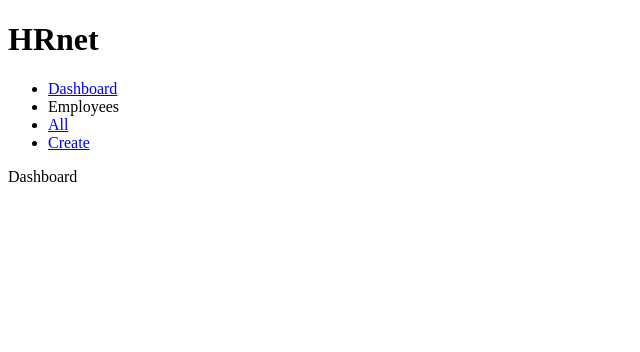
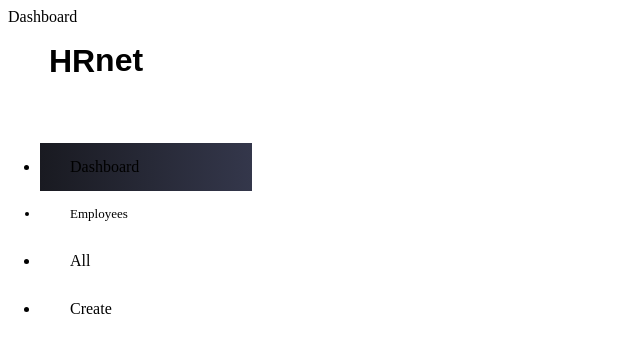
Before and after one commit to Loutani/dark-admin-dashboard, a React (Create React App) app: page / in a window 1280 px wide. Shown: the top 352 px of the page, without its empty margins (0-640 px from the left). Built offline with nearby package versions, Linux system fonts and the light colour scheme.

Commit message:
create Sidebar styles

```diff
--- a/src/components/SideBar/SideBar.js
+++ b/src/components/SideBar/SideBar.js
@@ -1,5 +1,7 @@
 import React from 'react'
 import { NavLink } from 'react-router-dom'
+
+import './sidebar.css'
 
 function SideBar() {
     return (
--- /dev/null
+++ b/src/components/SideBar/sidebar.css
@@ -0,0 +1,75 @@
+.sidebar {
+    width: 15%;
+    height: 100vh;
+    position: fixed;
+    top: 0px;
+    left: 0px;
+    background: var(--black-bg);
+}
+
+.sidebar .list {
+    padding-top: 20px;
+}
+
+.sidebar .logo {
+    height: 80px;
+    display: flex;
+    justify-content: center;
+    align-items: center;
+    color: var(--white-text);
+}
+
+.sidebar .logo .first-part {
+    color: var(--pink-text);
+    font-family: 'Poiret One', sans-serif;
+    font-weight: 700;
+    transition: all 0.3s linear;
+}
+
+.sidebar .logo:hover .first-part {
+    color: var(--white-text);
+}
+
+.sidebar .logo .second-part {
+    margin-top: -1px;
+    font-family: 'Poiret One', sans-serif;
+    transition: all 0.3s linear;
+    font-weight: 700;
+}
+
+.sidebar .logo:hover .second-part {
+    color: var(--pink-text);
+}
+
+.sidebar .list .devider-list-item {
+    padding: 15px 30px;
+    font-size: 13px;
+    color: var(--gray-text);
+}
+
+.sidebar .list .devider-list-item::selection {
+    background-color: transparent;
+}
+
+.sidebar .list .list-item a {
+    padding: 15px 30px;
+    display: inline-block;
+    width: 100%;
+    transition: all 0.3s linear;
+}
+
+.sidebar .list .list-item a:hover {
+    background-color: var(--black-text);
+}
+
+.sidebar .list .list-item a.active {
+    border-left: 4px var(--pink-text) solid;
+    background-image: linear-gradient(to right, #191a21, #34374b);
+}
+
+.sidebar .list .list-item a,
+.sidebar .list .list-item a:visited,
+.sidebar .list .list-item a:active {
+    text-decoration: none;
+    color:var(--white-text);
+}
```
